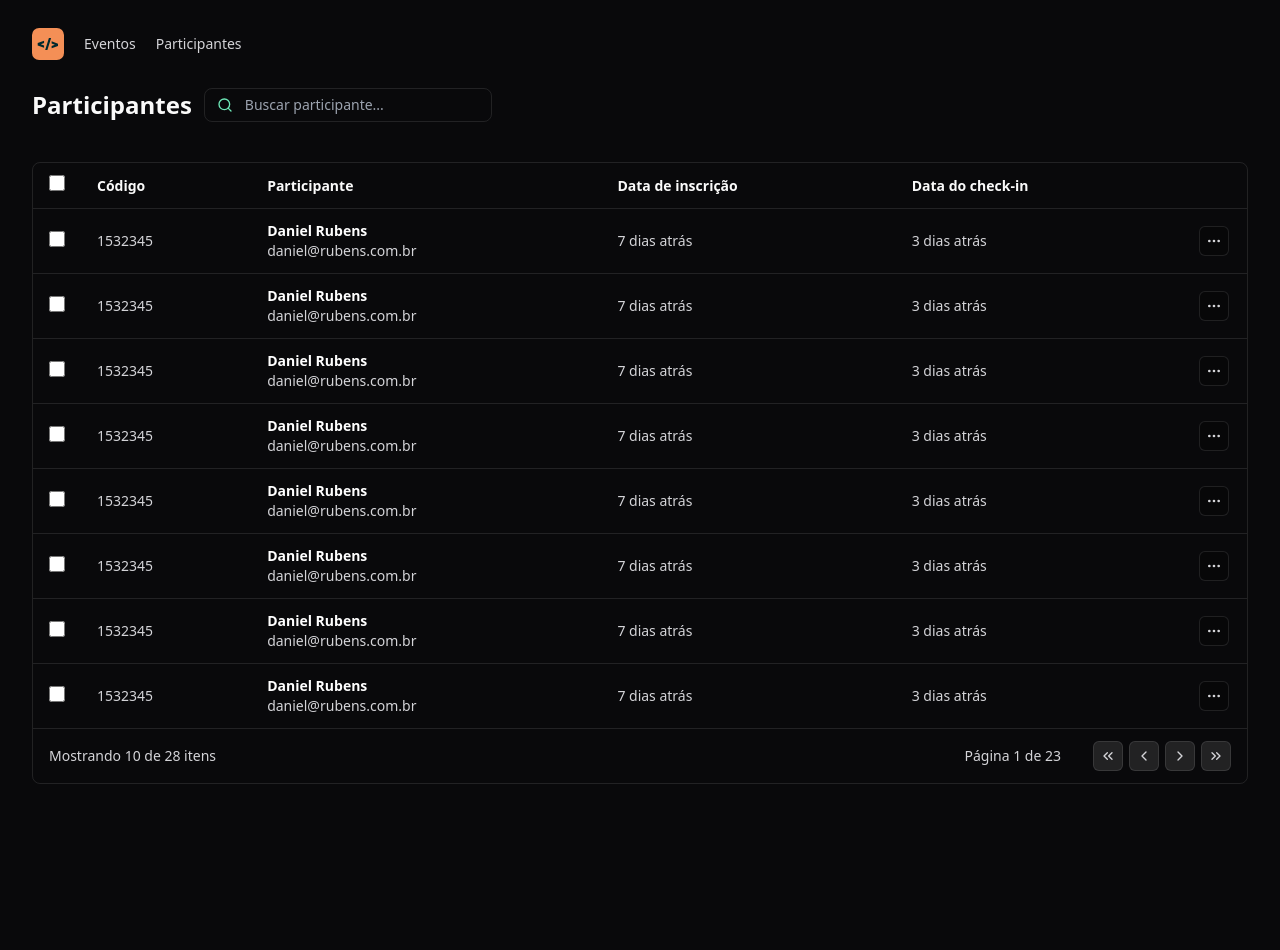
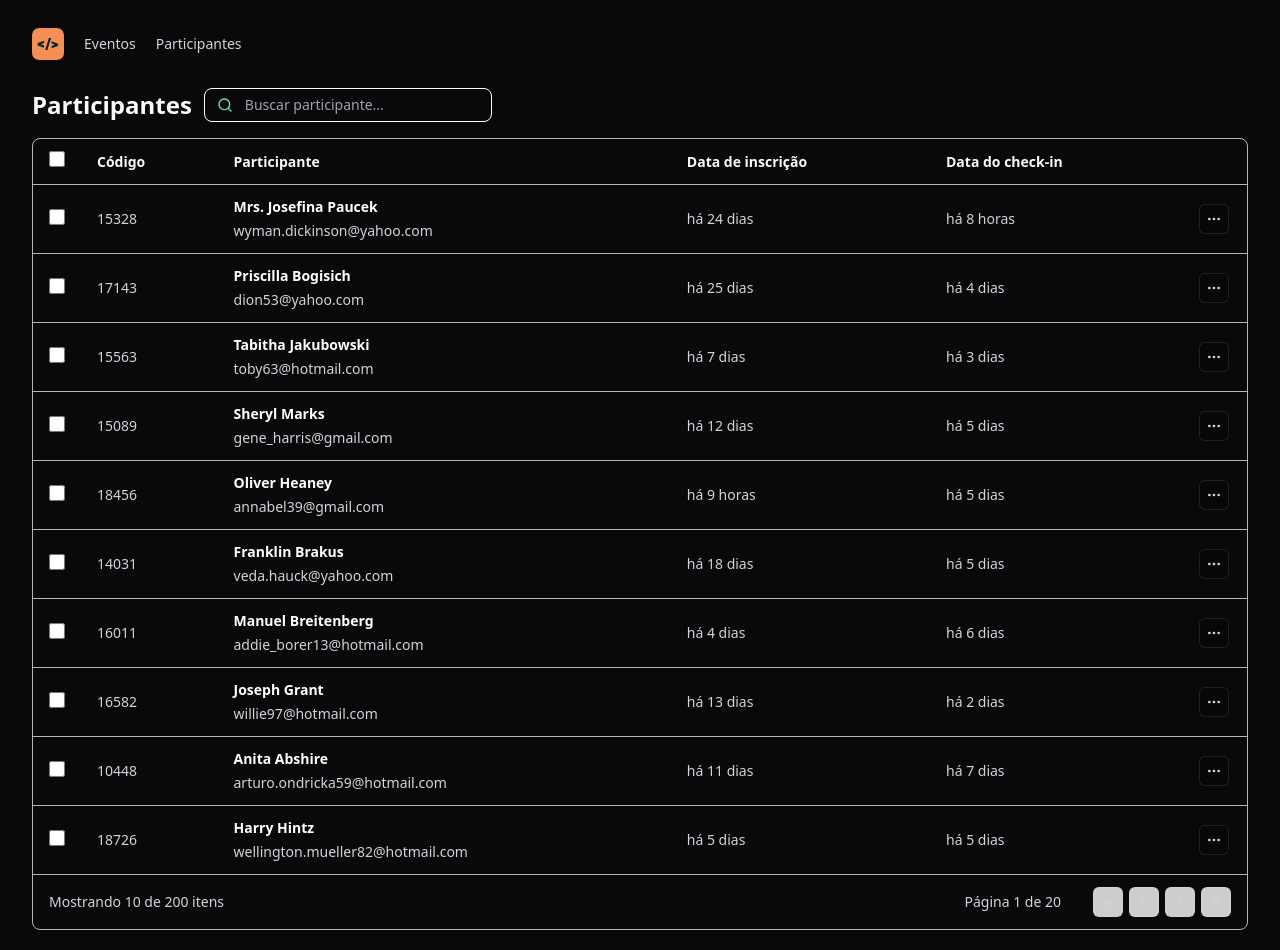
Before and after one commit to danielcrubens/pass-in-vue, a Vue app: page / in a window 1280 px wide. Before the commit the page ends 804 px from the top, so only its background shows below. Built offline with nearby package versions, Linux system fonts and the light colour scheme.

Commit message:
populando dados com faker-js :white_check_mark:

```diff
--- a/package.json
+++ b/package.json
@@ -9,11 +9,13 @@
     "preview": "vite preview"
   },
   "dependencies": {
+    "dayjs": "^1.11.10",
     "lucide-vue-next": "^0.364.0",
     "tailwind-merge": "^2.2.2",
     "vue": "^3.4.21"
   },
   "devDependencies": {
+    "@faker-js/faker": "^8.4.1",
     "@tailwindcss/forms": "^0.5.7",
     "@vitejs/plugin-vue": "^5.0.4",
     "autoprefixer": "^10.4.19",
--- a/src/components/AttendeeList.vue
+++ b/src/components/AttendeeList.vue
@@ -1,18 +1,19 @@
 <template>
-  <div class="flex flex-col gap-10">
+  <div class="flex flex-col gap-4">
     <div class="flex gap-3 items-center">
       <h1 class="text-2xl font-bold">Participantes</h1>
-      <div class="px-3 w-72 py-1.5 border border-white/10 b rounded-lg text-sm flex items-center gap-3">
-        <Search class="text-emerald-300" :size="16" />
-        <input @input="onSearchInputChange"
-          class="bg-transparent flex-1 outline-none border-0 p-0 text-sm ring-0 accent-orange-400"
-          placeholder="Buscar participante..." />
+      <div class="px-3 w-72 py-1.5 border border-white  rounded-lg flex items-center gap-3">
+        <Search class="size-4 text-emerald-300" />
+        <input @input="onSearchInputChanged"
+          class="bg-transparent flex-1 outline-none border-0 p-0 text-sm"
+          placeholder="Buscar participante..."/>
       </div>
-      {{ setSearch }}
+      {{ search }}
     </div>
+
     <Table>
       <thead>
-        <tr class="border-b border-white/10">
+        <tr class="border-b border-white/70">
           <TableHeader :style="{ width: '48px' }">
             <input class="size-4 bg-black/20 rounded border border-white/10 accent-orange-400" type="checkbox" />
           </TableHeader>
@@ -20,26 +21,25 @@
           <TableHeader>Participante</TableHeader>
           <TableHeader>Data de inscrição</TableHeader>
           <TableHeader>Data do check-in</TableHeader>
-          <TableHeader :style="{ width: '64px' }"></TableHeader>
+          <TableHeader :style="{width: '64px'}"></TableHeader>
         </tr>
       </thead>
       <tbody>
-        <TableRow v-for="i in 8" :key="i">
+        <TableRow v-for="attendee in paginatedAttendees" :key="attendee.id">
           <TableCell>
             <input class='size-4 border border-white/10 rounded accent-orange-400' type="checkbox" />
           </TableCell>
-          <TableCell>1532345
-          </TableCell>
+          <TableCell>{{ attendee.id }}</TableCell>
           <TableCell>
-            <div class="flex flex-col">
-              <span class="font-semibold text-white">Daniel Rubens</span>
-              <span>daniel@rubens.com.br</span>
+            <div class="flex flex-col gap-1">
+              <span class="font-semibold text-white">{{ attendee.name }}</span>
+              <span>{{ attendee.email }}</span>
             </div>
           </TableCell>
-          <TableCell>7 dias atrás</TableCell>
-          <TableCell>3 dias atrás</TableCell>
+          <TableCell>{{ dayjs().to(attendee.createdAt) }}</TableCell>
+          <TableCell>{{ dayjs().to(attendee.checkedInAt) }}</TableCell>
           <TableCell>
-            <IconButton :transparent="BgTransparent">
+            <IconButton transparent class="bg-black/20 border border-white/10 rounded-md p-1.5">
               <MoreHorizontal class="size-4" />
             </IconButton>
           </TableCell>
@@ -47,26 +47,31 @@
       </tbody>
       <tfoot>
         <tr>
-          <TableCell colspan="3">Mostrando 10 de 28 itens</TableCell>
-          <td class="py-3 px-4 text-sm text-zinc-300 text-right" colspan="3">
-            <div class='inline-flex items-center gap-8'>
-              <span>Página 1 de 23</span>
-              <div class='flex gap-1.5'>
-                <IconButton>
-                  <ChevronsLeft class='size-4' />
+          <TableCell colspan="3">
+            Mostrando 10 de {{ attendees.length }} itens
+          </TableCell>
+          <TableCell class="text-right" colspan="3">
+            <div class="inline-flex items-center gap-8">
+              <span>
+                Página {{ page }} de {{ totalPages }}
+              </span>
+
+              <div class="flex gap-1.5">
+                <IconButton @click="goToFirstPage" :disabled="page === 1">
+                  <ChevronsLeft class="size-4" />
                 </IconButton>
-                <IconButton>
-                  <ChevronLeft class='size-4' />
+                <IconButton @click="goToPreviousPage" :disabled="page === 1">
+                  <ChevronLeft class="size-4" />
                 </IconButton>
-                <IconButton>
-                  <ChevronRight class='size-4' />
+                <IconButton @click="goToNextPage" :disabled="page === totalPages">
+                  <ChevronRight class="size-4" />
                 </IconButton>
-                <IconButton>
-                  <ChevronsRight class='size-4' />
+                <IconButton @click="goToLastPage" :disabled="page === totalPages">
+                  <ChevronsRight class="size-4" />
                 </IconButton>
               </div>
             </div>
-          </td>
+          </TableCell>
         </tr>
       </tfoot>
     </Table>
@@ -75,17 +80,65 @@
 
 <script setup>
 import { ref } from 'vue';
+import { attendees } from '../data/attendees';
+import dayjs from 'dayjs';
+import 'dayjs/locale/pt-br';
+import relativeTime from 'dayjs/plugin/relativeTime';
+dayjs.extend(relativeTime);
+dayjs.locale('pt-br');
 import Table from './Table/Table.vue';
 import TableHeader from './Table/TableHeader.vue';
 import TableCell from './Table/TableCell.vue';
 import TableRow from './Table/TableRow.vue';
 import { Search, MoreHorizontal, ChevronsLeft, ChevronsRight, ChevronLeft, ChevronRight } from 'lucide-vue-next';
 import IconButton from './IconButton.vue';
-const BgTransparent = ref(true);
 
-const setSearch = ref('');
-function onSearchInputChange(event) {
-  setSearch.value = event.target.value;
+dayjs.extend(relativeTime);
+dayjs.locale("pt-br");
+const search = ref("");
+const page = ref(1);
+const pageSize = 10;
+const paginatedAttendees = ref([]);
 
-}
+const onSearchInputChanged = (event) => {
+  search.value = event.target.value;
+};
+
+const updatePaginatedAttendees = () => {
+  const startIndex = (page.value - 1) * pageSize;
+  const endIndex = Math.min(startIndex + pageSize, attendees.length);
+  paginatedAttendees.value = attendees.slice(startIndex, endIndex);
+};
+
+const goToFirstPage = () => {
+  if (page.value !== 1) {
+    page.value = 1;
+    updatePaginatedAttendees();
+  }
+};
+
+const goToLastPage = () => {
+  if (page.value !== totalPages.value) {
+    page.value = totalPages.value;
+    updatePaginatedAttendees();
+  }
+};
+
+const goToPreviousPage = () => {
+  if (page.value > 1) {
+    page.value -= 1;
+    updatePaginatedAttendees();
+  }
+};
+
+const goToNextPage = () => {
+  if (page.value < totalPages.value) {
+    page.value += 1;
+    updatePaginatedAttendees();
+  }
+};
+
+const totalPages = ref(Math.ceil(attendees.length / pageSize));
+updatePaginatedAttendees();
+
 </script>
--- a/src/components/IconButton.vue
+++ b/src/components/IconButton.vue
@@ -13,6 +13,6 @@ const props = defineProps({
 
 const buttonClass = {
   'bg-black/20 border border-white/10 rounded-md p-1.5': props.transparent,
-  'bg-white/10 border border-white/10 rounded-md p-1.5': !props.transparent
+  'bg-white/80 border border-white/10 rounded-md p-1.5': !props.transparent
 };
 </script>
--- a/src/components/Table/Table.vue
+++ b/src/components/Table/Table.vue
@@ -1,5 +1,5 @@
 <template>
-  <div class="border border-white/10 rounded-lg">
+  <div class="border border-white/70 rounded-lg">
     <table class="w-full" v-bind="$attrs">
       <slot></slot>
     </table>
--- a/src/components/Table/TableRow.vue
+++ b/src/components/Table/TableRow.vue
@@ -1,5 +1,5 @@
 <template>
-  <tr class="border-b border-white/10 hover:bg-white/10">
+  <tr class="border-b border-white/70 hover:bg-white/75">
     <slot></slot>
   </tr>
 </template>
--- /dev/null
+++ b/src/data/attendees.ts
@@ -0,0 +1,11 @@
+import {faker}  from '@faker-js/faker';
+
+export const attendees = Array.from({ length: 200 }).map(() => {
+  return {
+    id: faker.number.int({ min: 10000, max: 20000 }),
+    name: faker.person.fullName(),
+    email: faker.internet.email().toLocaleLowerCase(),
+    createdAt: faker.date.recent({ days: 30 }),
+    checkedInAt: faker.date.recent({ days: 7 }),
+  };
+});
```
Also changed, not shown: 1 other file (tests, documents, lock files or other folders).
